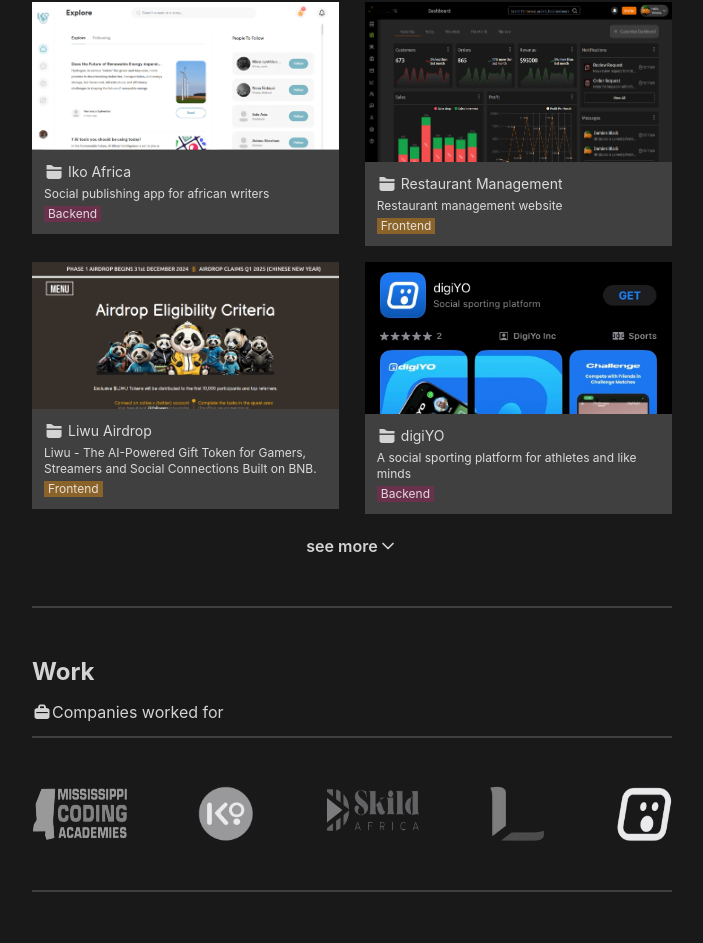
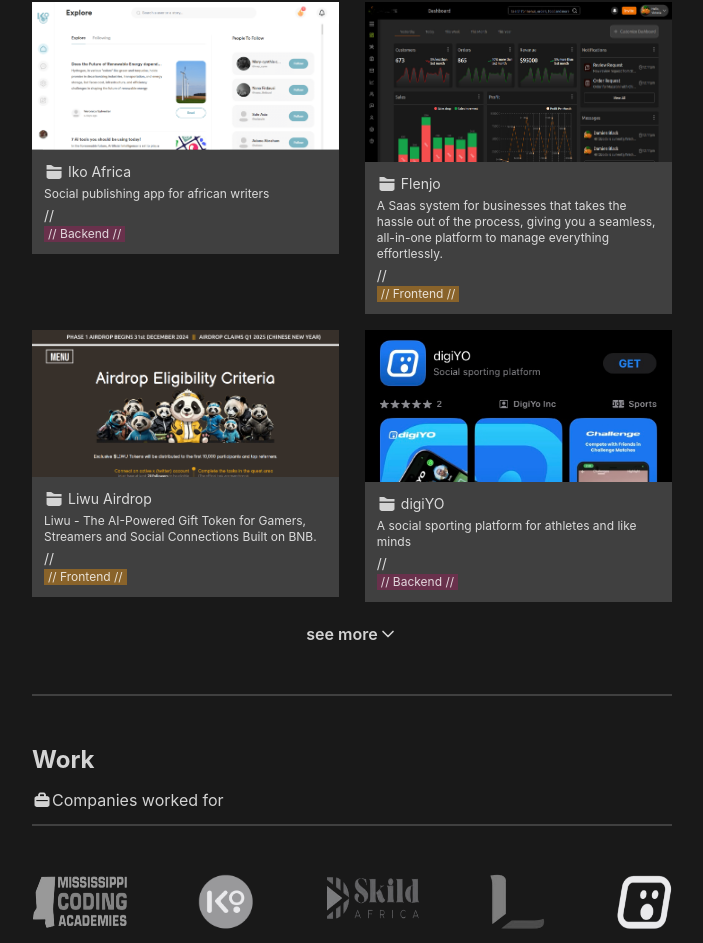
Before and after one commit to preciousaffiah/portfolio, a React (Create React App) app: page / in a window 1280 px wide. Shown: the part 1154-2097 px from the top of the page, without its empty margins (288-991 px from the left). Built offline with nearby package versions, Linux system fonts and the light colour scheme.

Commit message:
Update home.js

```diff
--- a/src/view/home.js
+++ b/src/view/home.js
@@ -148,7 +148,7 @@
                 <div className="md:w-[48%] w-full">
                   <PageAnimation>
                     <div className="bg-neutral-700">
-                      <Link to="projects/iko-africa">
+                      <Link to="ikoafrica.com">
                         <img src={ikoAfrica} alt="img" className="w-full" />
                         <div className=" p-3">
                           <span className="flex gap-x-1">
@@ -158,9 +158,9 @@
                           <p className="text-xs py-1">
                             Social publishing app for african writers
                           </p>
-                          <p className="text-xs w-fit bg-[#69314C] px-1">
-                            Backend
-                          </p>
+                          // <p className="text-xs w-fit bg-[#69314C] px-1">
+                          //   Backend
+                          // </p>
                         </div>
                       </Link>
                     </div>
@@ -170,7 +170,7 @@
                 <div className="md:w-[48%] w-full">
                   <PageAnimation>
                     <div className="bg-neutral-700">
-                      <Link to="projects/restaurant">
+                      <Link to="tryflenjo.com">
                         <img
                           src={restaurant}
                           alt="img"
@@ -179,14 +179,14 @@
                         <div className=" p-3">
                           <span className="flex gap-x-1">
                             <img src={folderImg} alt="img" className="w-5" />
-                            <p>Restaurant Management</p>
+                            <p>Flenjo</p>
                           </span>
                           <p className="text-xs py-1">
-                            Restaurant management website
+                           A Saas system for businesses that takes the hassle out of the process, giving you a seamless, all-in-one platform to manage everything effortlessly.
                           </p>
-                          <p className="text-xs w-fit bg-[#89632A] px-1">
-                            Frontend
-                          </p>
+                          // <p className="text-xs w-fit bg-[#89632A] px-1">
+                          //   Frontend
+                          // </p>
                         </div>
                       </Link>
                     </div>
@@ -205,9 +205,9 @@
                           <p className="text-xs py-1">
                            Liwu - The AI-Powered Gift Token for Gamers, Streamers and Social Connections Built on BNB.
                           </p>
-                          <p className="text-xs w-fit bg-[#89632A] px-1">
-                            Frontend
-                          </p>
+                          // <p className="text-xs w-fit bg-[#89632A] px-1">
+                          //   Frontend
+                          // </p>
                         </div>
                       </Link>
                     </div>
@@ -227,9 +227,9 @@
                             A social sporting platform for athletes and like
                             minds
                           </p>
-                          <p className="text-xs w-fit bg-[#69314C] px-1">
-                            Backend
-                          </p>
+                          // <p className="text-xs w-fit bg-[#69314C] px-1">
+                          //   Backend
+                          // </p>
                         </div>
                       </Link>
                     </div>
```
